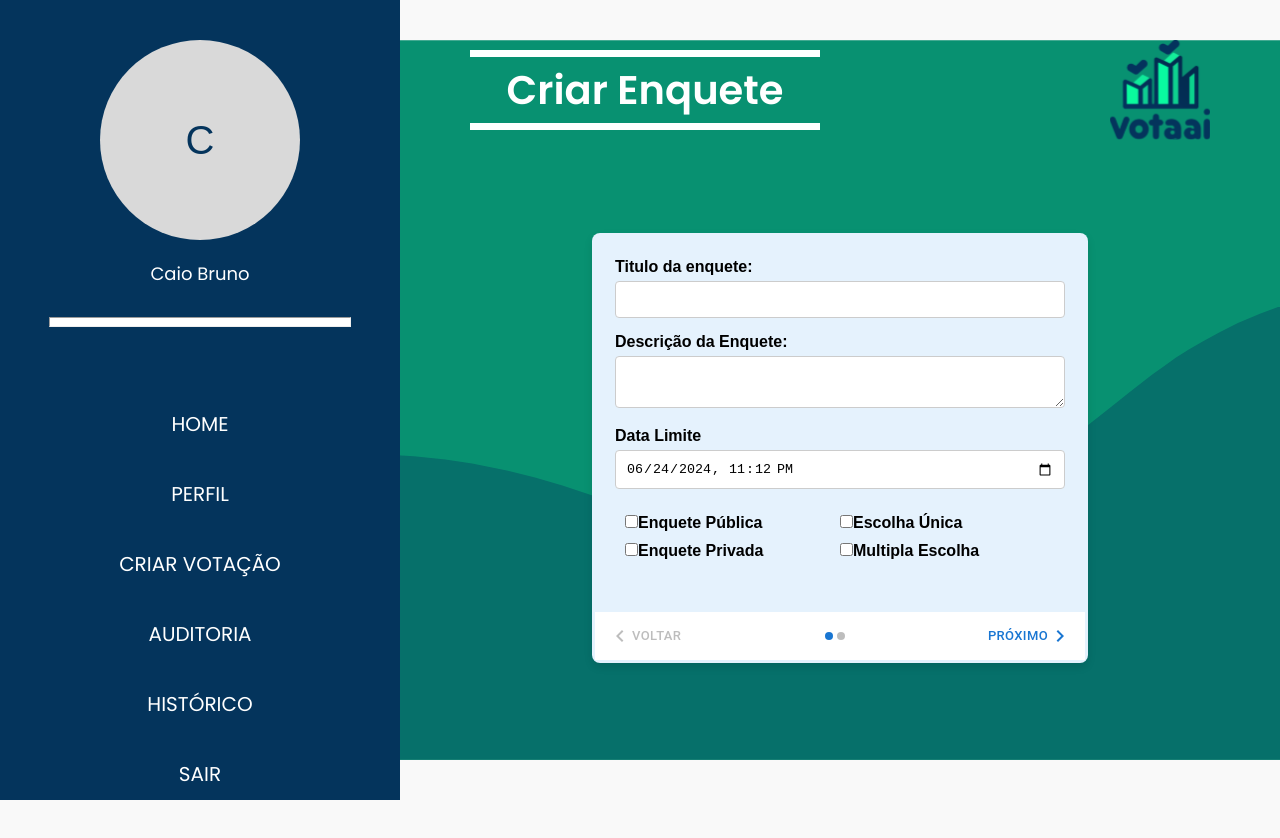
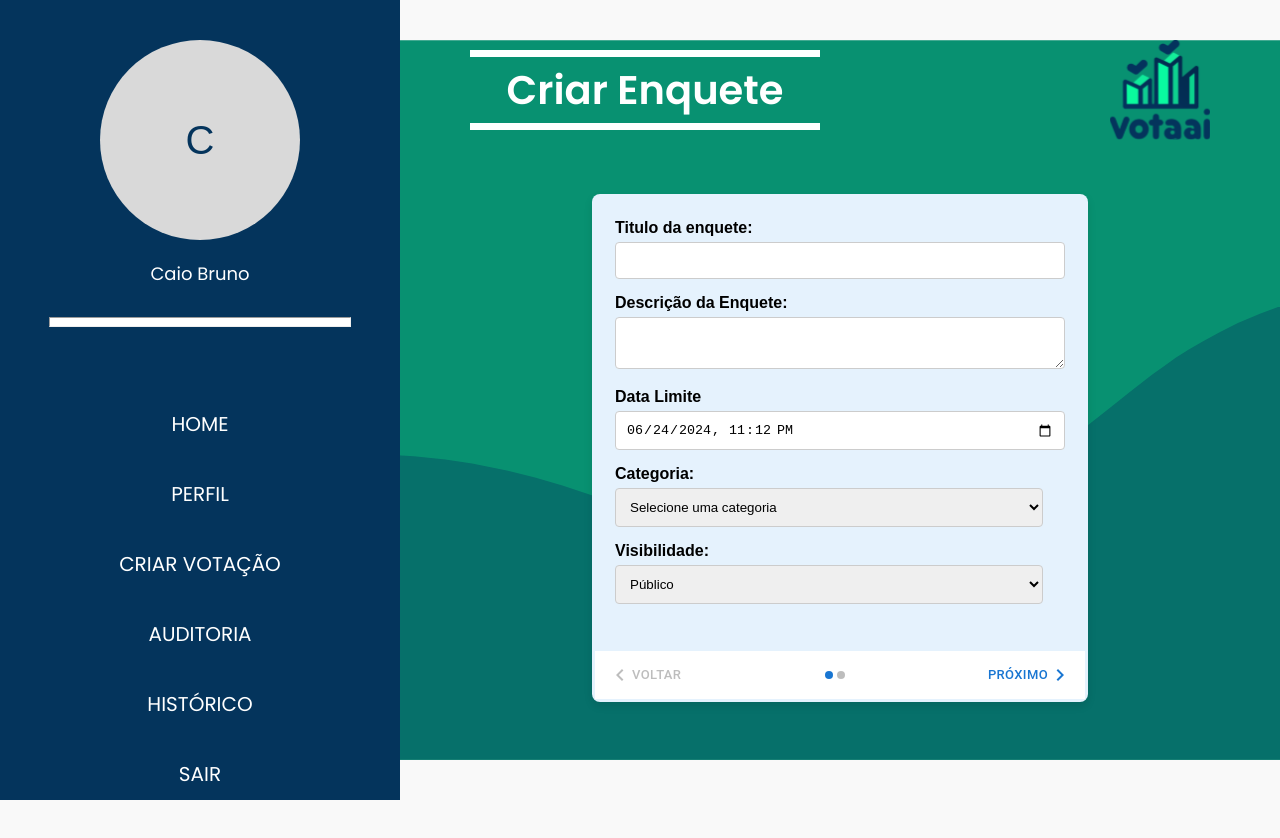
Before and after one commit to HiveSoft-UEFS/votaai-frontend, a React (Create React App) app in the folder app/: page / in a window 1280 px wide. Shown: the top 838 px of the page. Built offline with nearby package versions, Linux system fonts and the light colour scheme.

Commit message:
Colocando a opção da quantidade de opções que o usuário pode escolher em cada pergunta;
Adicionando menu de categoria;

Atualizando a visibilidade (Publico, oculto e restrito);

```diff
--- a/app/src/pages/CreatePollPage/CreatePoll.css
+++ b/app/src/pages/CreatePollPage/CreatePoll.css
@@ -5,7 +5,7 @@ body {
     padding: 0;
 }
 
-.div-main{
+.div-main {
     display: flex;
     align-items: center;
     justify-content: center;
@@ -18,7 +18,6 @@ body {
     min-width: 800px;
     margin: auto;
 }
-
 
 .create-poll-form {
     display: block;
@@ -35,10 +34,11 @@ body {
     font-weight: bold;
 }
 
-
 .create-poll-form input[type="text"],
 .create-poll-form input[type="datetime-local"],
-.create-poll-form textarea {
+.create-poll-form input[type="number"],
+.create-poll-form textarea,
+.create-poll-form select {
     align-items: center;
     width: 95%;
     padding: 10px;
@@ -48,39 +48,31 @@ body {
     border-radius: 4px;
 }
 
-
 .checkbox {
     display: flex;
-    justify-content: space-between;
+    justify-content: center;
     padding: 10px;
 }
 
-.checkbox-public-private, .checkbox-only-multiple {
+.checkbox-public-private {
     display: flex;
     flex-direction: column;
-    align-items: flex-start;
+    align-items: center;
     flex: 1;
 }
 
-.checkbox-only-multiple {
-    align-items: flex-start;
-}
-
-
-
-.adicionar-remover-pag{
+.adicionar-remover-pag {
     display: flex;
     justify-content: right;
     font-size: 5px;
 }
 
-.button-carosel{
+.button-carosel {
     display: flex;
     justify-content: center;
-
 }
 
-.buttom-add-remove-options{
+.buttom-add-remove-options {
     display: flex;
     margin-left: 10px;
     margin-right: 10px;
@@ -88,7 +80,7 @@ body {
     margin-bottom: auto;
 }
 
-.buttom-add-remove-options button{
+.buttom-add-remove-options button {
     text-align: center;
     background-color: #00c760;
     color: rgb(0, 0, 0);
@@ -96,13 +88,12 @@ body {
     margin-right: 5px;
     padding: 2%;
     font-size: 12px;
-    width: 90px; /* Defina a largura desejada */
-    height: 35px; /* Defina a altura desejada */
+    width: 90px;
+    height: 35px;
     border: 1px solid #ccc;
     border-radius: 6px;
 }
 
-.buttom-add-remove-options button:hover{
+.buttom-add-remove-options button:hover {
     background-color: rgb(1, 142, 71);
-
 }
--- a/app/src/pages/CreatePollPage/CreatePoll.tsx
+++ b/app/src/pages/CreatePollPage/CreatePoll.tsx
@@ -12,11 +12,9 @@ const CreatePoll = () => {
     const [titulo, setTitulo] = useState("");
     const [descricao, setDescricao] = useState("");
     const [dataLimite, setDataLimite] = useState(new Date());
-    const [ePublico, setEPublico] = useState(false);
-    const [ePrivado, setEPrivado] = useState(false);
-    const [multiplaEscolha, setMultiplaEscolha] = useState(false);
-    const [escolhaUnica, setEscolhaUnica] = useState(false);
-    const [pages, setPages] = useState([{ id: 1, titulo: "", opcoes: [{ id: 1, valor: "" }, { id: 2, valor: "" }] }]);
+    const [categoria, setCategoria] = useState("");
+    const [visibilidade, setVisibilidade] = useState("Público");
+    const [pages, setPages] = useState([{ id: 1, titulo: "", maxOpcoes: 1, opcoes: [{ id: 1, valor: "" }, { id: 2, valor: "" }] }]);
     const [ativarStep, setAtivarStep] = useState(0);
 
     const tema = useTheme();
@@ -44,7 +42,7 @@ const CreatePoll = () => {
     };
 
     const adicionarPagina = () => {
-        setPages([...pages, { id: pages.length + 1, titulo: "", opcoes: [{ id: 1, valor: "" }, { id: 2, valor: "" }] }]);
+        setPages([...pages, { id: pages.length + 1, titulo: "", maxOpcoes: 1, opcoes: [{ id: 1, valor: "" }, { id: 2, valor: "" }] }]);
     };
 
     const removerPagina = () => {
@@ -57,6 +55,10 @@ const CreatePoll = () => {
 
     const handleTituloPaginaChange = (pageId: number, valor: string) => {
         setPages(pages.map(page => page.id === pageId ? { ...page, titulo: valor } : page));
+    };
+
+    const handleMaxOpcoesChange = (pageId: number, valor: number) => {
+        setPages(pages.map(page => page.id === pageId ? { ...page, maxOpcoes: valor } : page));
     };
 
     const proximoStep = () => {
@@ -113,47 +115,36 @@ const CreatePoll = () => {
                                             onChange={(e) => setDataLimite(new Date(e.target.value))}
                                         />
                                     </label>
-
-                                    <div className="checkbox">
-                                        <div className="checkbox-public-private">
-                                            <label className="check-Publica-privada">
-                                                <input
-                                                    type="checkbox"
-                                                    checked={ePublico}
-                                                    onChange={() => { setEPublico(true); setEPrivado(false); }}
-                                                />
-                                                Enquete Pública
-                                            </label>
-                                            <label className="check-Publica-privada">
-                                                <input
-                                                    type="checkbox"
-                                                    checked={ePrivado}
-                                                    onChange={() => { setEPrivado(true); setEPublico(false); }}
-                                                />
-                                                Enquete Privada
-                                            </label>
-                                        </div>
-
-                                        <div className="checkbox-only-multiple">
-                                            <label className="check-unica-multipla">
-                                                <input
-                                                    type="checkbox"
-                                                    checked={escolhaUnica}
-                                                    onChange={() => { setEscolhaUnica(true); setMultiplaEscolha(false); }}
-                                                />
-                                                Escolha Única
-                                            </label>
-                                            <label className="check-unica-multipla">
-                                                <input
-                                                    type="checkbox"
-                                                    checked={multiplaEscolha}
-                                                    onChange={() => { setMultiplaEscolha(true); setEscolhaUnica(false); }}
-                                                />
-                                                Multipla Escolha
-                                            </label>
-                                        </div>
-                                    </div>
-
+                                    <label>
+                                        Categoria:
+                                        <select
+                                            value={categoria}
+                                            onChange={(e) => setCategoria(e.target.value)}
+                                        >
+                                            <option value="">Selecione uma categoria</option>
+                                            <option value="Entretenimento">Entretenimento</option>
+                                            <option value="Tecnologia">Tecnologia</option>
+                                            <option value="Esportes">Esportes</option>
+                                            <option value="Alimentação">Alimentação</option>
+                                            <option value="Viagens">Viagens</option>
+                                            <option value="Cultura e Arte">Cultura e Arte</option>
+                                            <option value="Política e Sociedade">Política e Sociedade</option>
+                                            <option value="Ciência e Educação">Ciência e Educação</option>
+                                            <option value="Moda e Beleza">Moda e Beleza</option>
+                                            <option value="Outros">Outros</option>
+                                        </select>
+                                    </label>
+                                    <label>
+                                        Visibilidade:
+                                        <select
+                                            value={visibilidade}
+                                            onChange={(e) => setVisibilidade(e.target.value)}
+                                        >
+                                            <option value="Público">Público</option>
+                                            <option value="Restrito">Restrito</option>
+                                            <option value="Oculto">Oculto</option>
+                                        </select>
+                                    </label>
                                 </form>
                             </div>
                         )}
@@ -168,6 +159,15 @@ const CreatePoll = () => {
                                                 type="text"
                                                 value={page.titulo}
                                                 onChange={(e) => handleTituloPaginaChange(page.id, e.target.value)}
+                                            />
+                                        </label>
+                                        <label>
+                                            Número máximo de opções que o usuário pode escolher:
+                                            <input
+                                                type="number"
+                                                value={page.maxOpcoes}
+                                                onChange={(e) => handleMaxOpcoesChange(page.id, parseInt(e.target.value))}
+                                                min="1"
                                             />
                                         </label>
                                         {page.opcoes.map(opcao => (
@@ -188,7 +188,6 @@ const CreatePoll = () => {
                                 </div>
                             )
                         ))}
-
 
                         <div className="button-carosel">
                             <MobileStepper
@@ -219,8 +218,6 @@ const CreatePoll = () => {
                                 }
                             />
                         </div>
-
-
                     </div>
                 </div>
             </BasePage>
```
